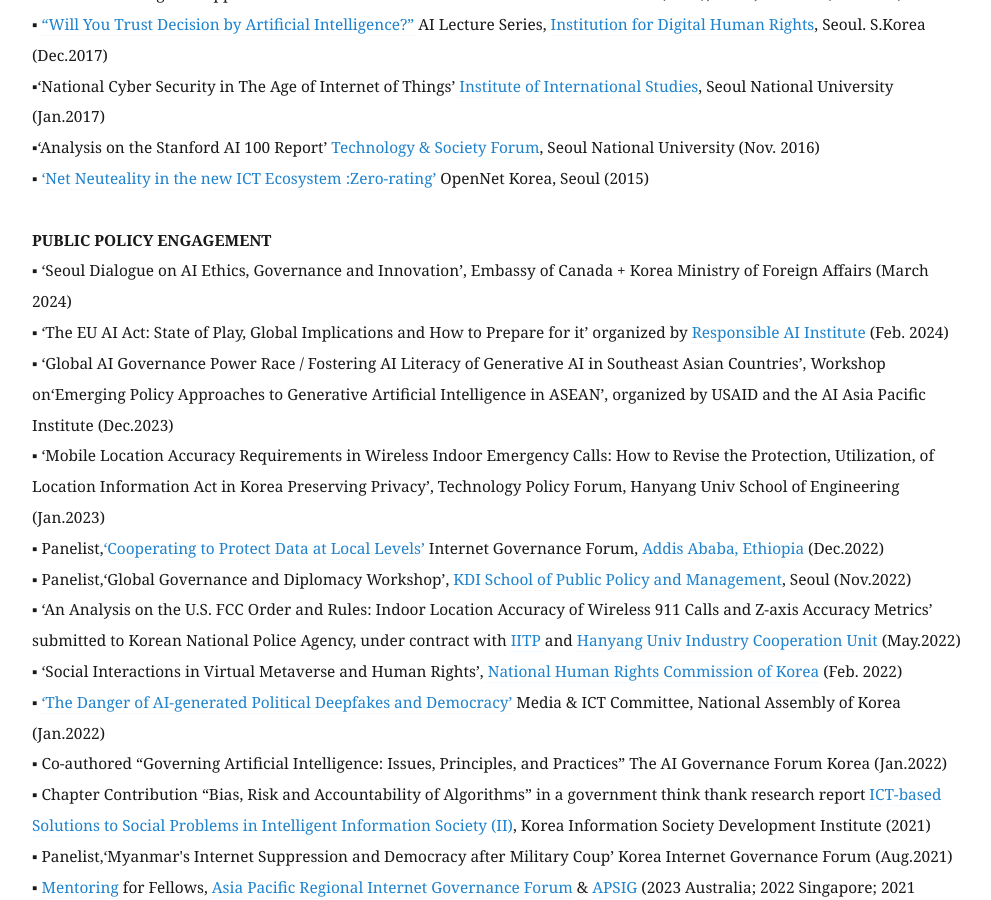
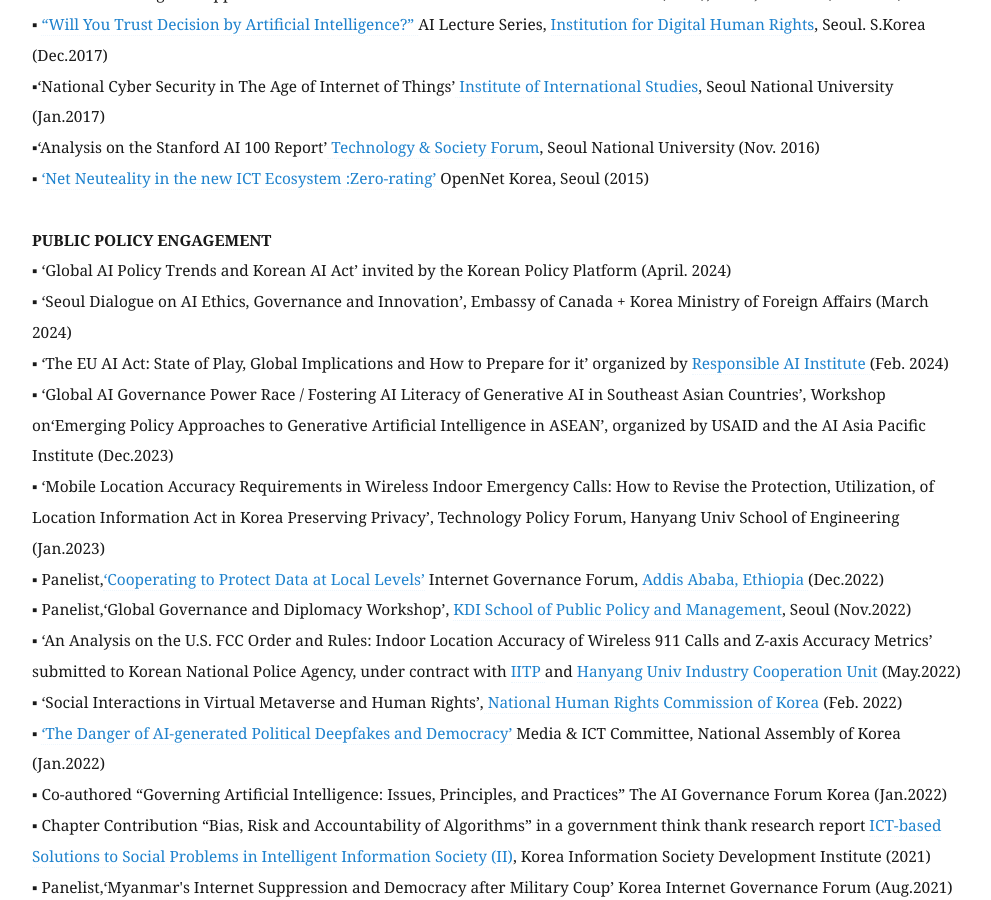
Before and after one commit to eunchangchoi/eunchangchoi.github.io, a Jekyll site: the page built from index.md, in a window 1280 px wide and 900 px high, scrolled down 6864 px. Shown: the whole window, without its empty margins (68-1059 px from the left). Built offline with Jekyll 4.4.1, drawn with Linux system fonts in a browser that asks for light colours; some of the changed text lies outside the part shown.

Commit message:
Update index.md

```diff
--- a/index.md
+++ b/index.md
@@ -149,6 +149,7 @@
   <br>
 
  <strong> PUBLIC POLICY ENGAGEMENT </strong> <br>
+▪ ‘Global AI Policy Trends and Korean AI Act’ invited by the Korean Policy Platform (April. 2024) <br>
 ▪ ‘Seoul Dialogue on AI Ethics, Governance and Innovation’, Embassy of Canada + Korea Ministry of Foreign Affairs (March 2024) <br>
 ▪ ‘The EU AI Act: State of Play, Global Implications and How to Prepare for it’ organized by <a href="https://www.responsible.ai/"> Responsible AI Institute </a> (Feb. 2024) <br>
 ▪ ‘Global AI Governance Power Race / Fostering AI Literacy of Generative AI in Southeast Asian Countries’, Workshop on‘Emerging Policy Approaches to Generative Artificial Intelligence in ASEAN’, organized by USAID and the AI Asia Pacific Institute (Dec.2023) <br>
@@ -195,6 +196,7 @@
 ▪ Multi-Stakeholder Steering Group(MSG), <a href="https://ap.rigf.asia/"> Asia Pacific Regional Internet Governance Forum(APrIGF)</a> <br>
   <br>
  <strong> IN THE NEWS & INTERVIEWS</strong> <br>
+▪ <a href="https://www.seoul.co.kr/news/editOpinion/opinion/issue-korea/2024/04/22/20240422025001">“AI Policies to Address Copyright Controversies and Deepfakes”</a>, Seoul Shinmun (April.22, 2024) <br>
 ▪  <a href="https://www.christiantoday.co.kr/news/358424"> “UNESCO Conference on Global Enterprenership and Social Innovation in Jakarta”,</a> Christian Today (Nov.30,2023)<br>
 ▪  <a href="https://it.chosun.com/news/articleView.html?idxno=2023072603892"> “AI-focused Next Generation Entrepreneurship Program by Impactive AI”, </a> IT Chosun (July.26,2023) <br>
 ▪  <a href="https://www.etnews.com/20230531000207"> “Evaluation of Data Privacy and Value of Multilingual Translation Corpora,”</a> Patent News (May 30,2023) <br>
```
